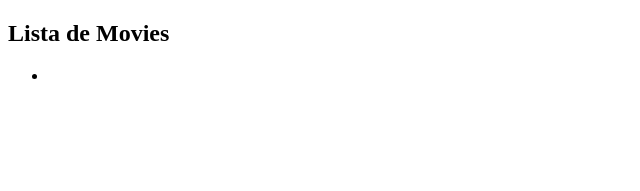
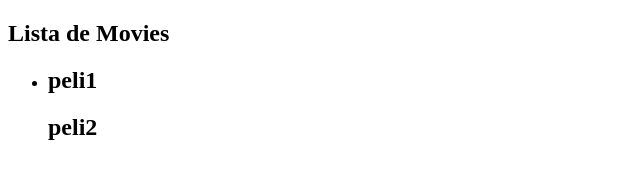
Before and after one commit to ALVARO-QUISPE-UNSA/djangular, an Angular app in the folder angular/crud/: page / in a window 1280 px wide. Shown: the top 191 px of the page, without its empty margins (0-640 px from the left). Built offline with nearby package versions, Linux system fonts and the light colour scheme; no server answers.

Commit message:
Se añadió un objeto a Djagno y se renderizó la página con el tag de for en angular

```diff
--- a/angular/crud/src/app/app.component.html
+++ b/angular/crud/src/app/app.component.html
@@ -3,7 +3,8 @@
 <h2>Lista de Movies</h2>
 <ul>
   <li>
-
-    <h2> </h2>
+    @for (m of movies; track m) {
+    <h2>{{m.title}} </h2>
+    }
   </li>
 </ul>
```
Also changed, not shown: 2 other files (tests, documents, lock files or other folders).
